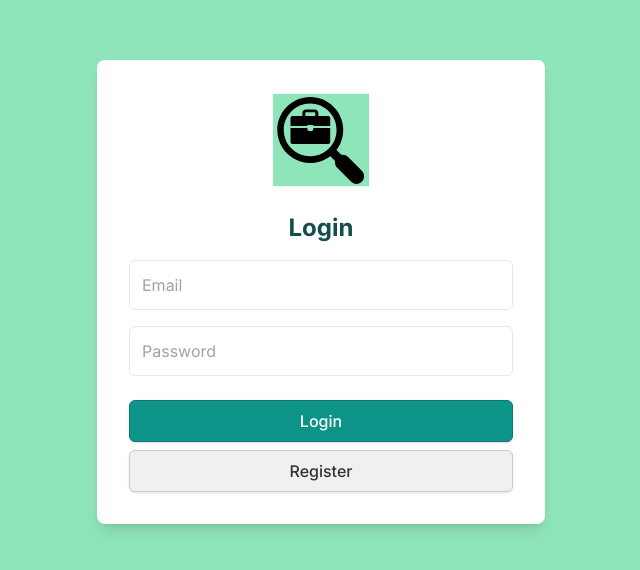
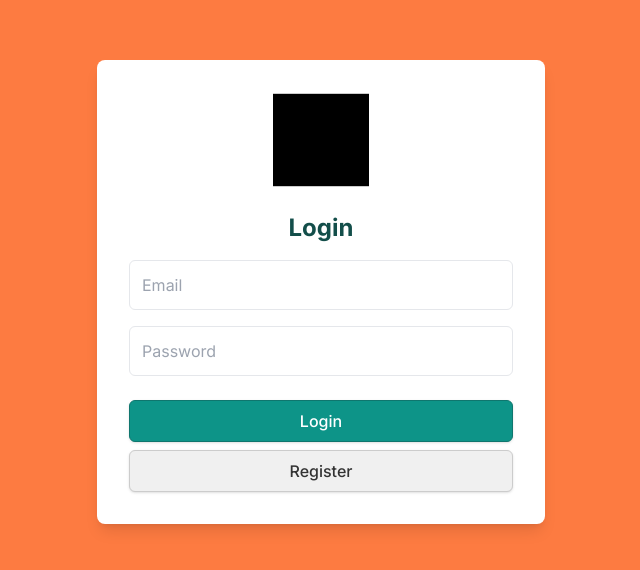
Before and after one commit to rwalkerg/Updated_job_search, a website: page index.html in a window 1280 px wide. Shown: the part 108-678 px from the top of the page, without its empty margins (319-959 px from the left). Drawn offline with nearby package versions, Linux system fonts and the light colour scheme; no server answers.

Commit message:
Change background colors in index.html

```diff
--- a/index.html
+++ b/index.html
@@ -23,7 +23,7 @@
         /* Custom Styles */
         body {
             font-family: 'Inter', sans-serif;
-            background-color: #8fe5ba; /* Color from user's logo */
+            background-color: #FD7B41; /* Color from user's logo */
             color: #134e4a; /* Dark Teal for text */
         }
         .tab-active {
@@ -39,7 +39,7 @@
             background-color: #0d9488; /* Darker Teal on hover */
         }
         .content-box {
-            background-color: #f0fdfa;
+            background-color: #EDBF9B;
             border-radius: 0.5rem;
             box-shadow: 0 4px 6px -1px rgb(0 0 0 / 0.1), 0 2px 4px -2px rgb(0 0 0 / 0.1);
         }
@@ -133,7 +133,7 @@
                      <g
                        transform="matrix(0.26458333,0,0,0.26458333,-46.483354,30.22146)">
                        <rect
-                         style="fill:#8fe5ba;fill-opacity:1"
+                         style="fill:#8FD7B40;fill-opacity:1"
                          width="515.6402"
                          height="496.28641"
                          x="345.72198"
```
